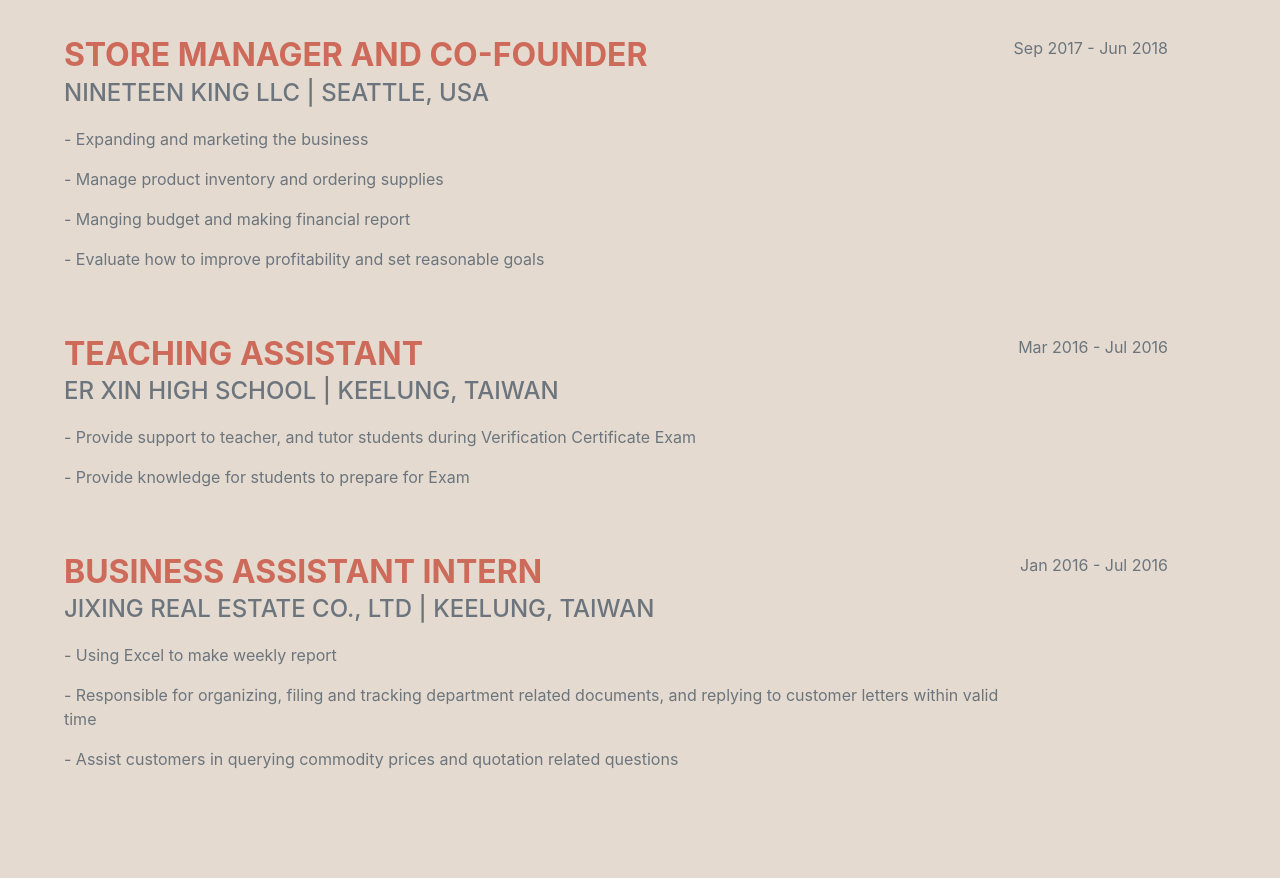
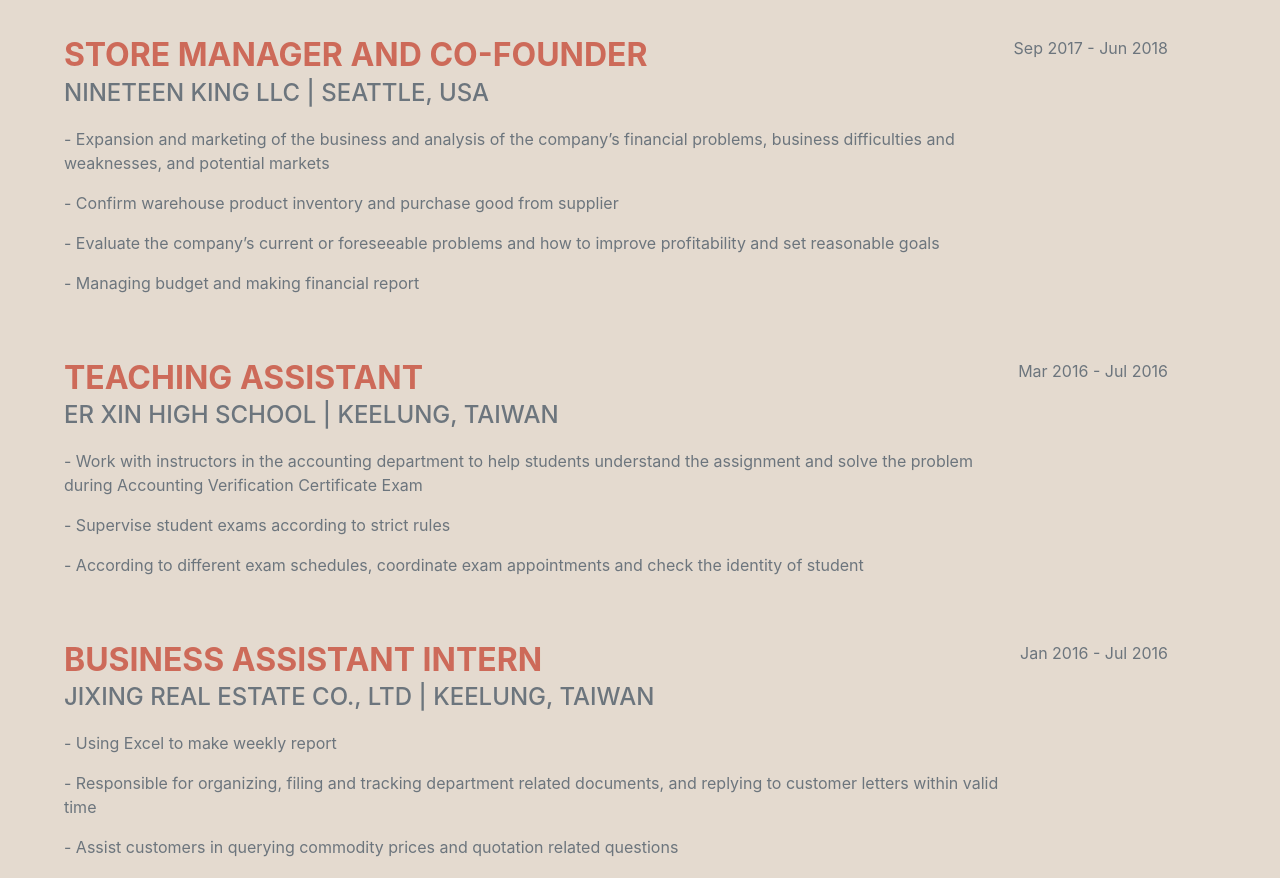
Before and after one commit to gordonuw/gordonwu, a plain HTML site: page index.html in a window 1280 px wide. Shown: the part 960-1838 px from the top of the page. Drawn offline with nearby package versions, Linux system fonts and the light colour scheme; a web font is replaced by a local one.

Commit message:
Update index.html

```diff
--- a/index.html
+++ b/index.html
@@ -87,10 +87,10 @@
                         <div class="flex-grow-1">
                             <h3 class="mb-0 text-primary">Store Manager and Co-Founder</h3>
                             <div class="subheading mb-3">Nineteen King LLC | Seattle, USA</div>
-                            <p>- Expanding and marketing the business</p>
-                            <p>- Manage product inventory and ordering supplies</p>
-                            <p>- Manging budget and making financial report</p>
-                            <p>- Evaluate how to improve profitability and set reasonable goals</p>
+                            <p>- Expansion and marketing of the business and analysis of the company’s financial problems, business difficulties and weaknesses, and potential markets</p>
+                            <p>- Confirm warehouse product inventory and purchase good from supplier</p>
+                            <p>- Evaluate the company’s current or foreseeable problems and how to improve profitability and set reasonable goals</p>
+                            <p>- Managing budget and making financial report</p>
                         </div>
                         <div class="flex-shrink-0"><span class="">Sep 2017 - Jun 2018</span></div>
                     </div>
@@ -98,9 +98,12 @@
                         <div class="flex-grow-1">
                             <h3 class="mb-0 text-primary">Teaching Assistant</h3>
                             <div class="subheading mb-3">ER XIN High School | Keelung, Taiwan</div>
-                            <p>- Provide support to teacher, and tutor students during Verification Certificate Exam
+                            <p>- Work with instructors in the accounting department to help students understand the assignment and solve the
+problem during Accounting Verification Certificate Exam
                             </p>
-                            <p>- Provide knowledge for students to prepare for Exam
+                            <p>- Supervise student exams according to strict rules
+                            </p>
+                            <p>- According to different exam schedules, coordinate exam appointments and check the identity of student
                             </p>
 
                         </div>
@@ -225,7 +228,7 @@
             <section class="resume-section" id="Project">
                 <div class="resume-section-content">
                     <h2 class="mb-5">Project</h2>
-                    <p>NOT YET EDITED</p>
+                    <p></p>
                 </div>
             </section>
             <hr class="m-0" />
@@ -233,7 +236,7 @@
             <section class="resume-section" id="resume">
                 <div class="resume-section-content">
                     <h2 class="mb-5">My Resume</h2>
-                    <iframe src="assets/pdf/Resume-2.pdf" height="400" width="100%"></iframe>
+                    <iframe src="assets/pdf/Resume-4.pdf" height="400" width="100%"></iframe>
                     <!--
                     <ul class="fa-ul mb-0">
                         <li>
```
